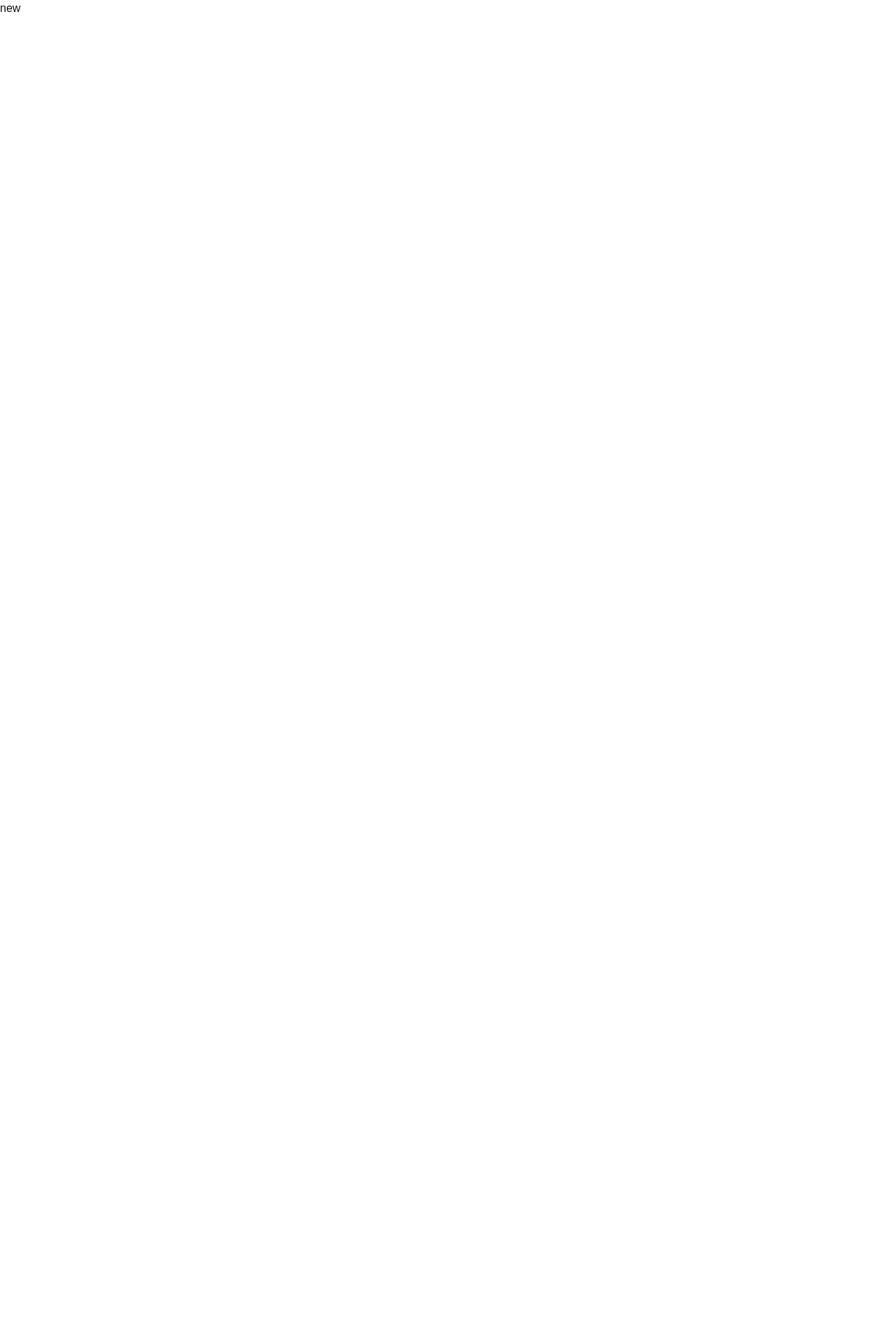
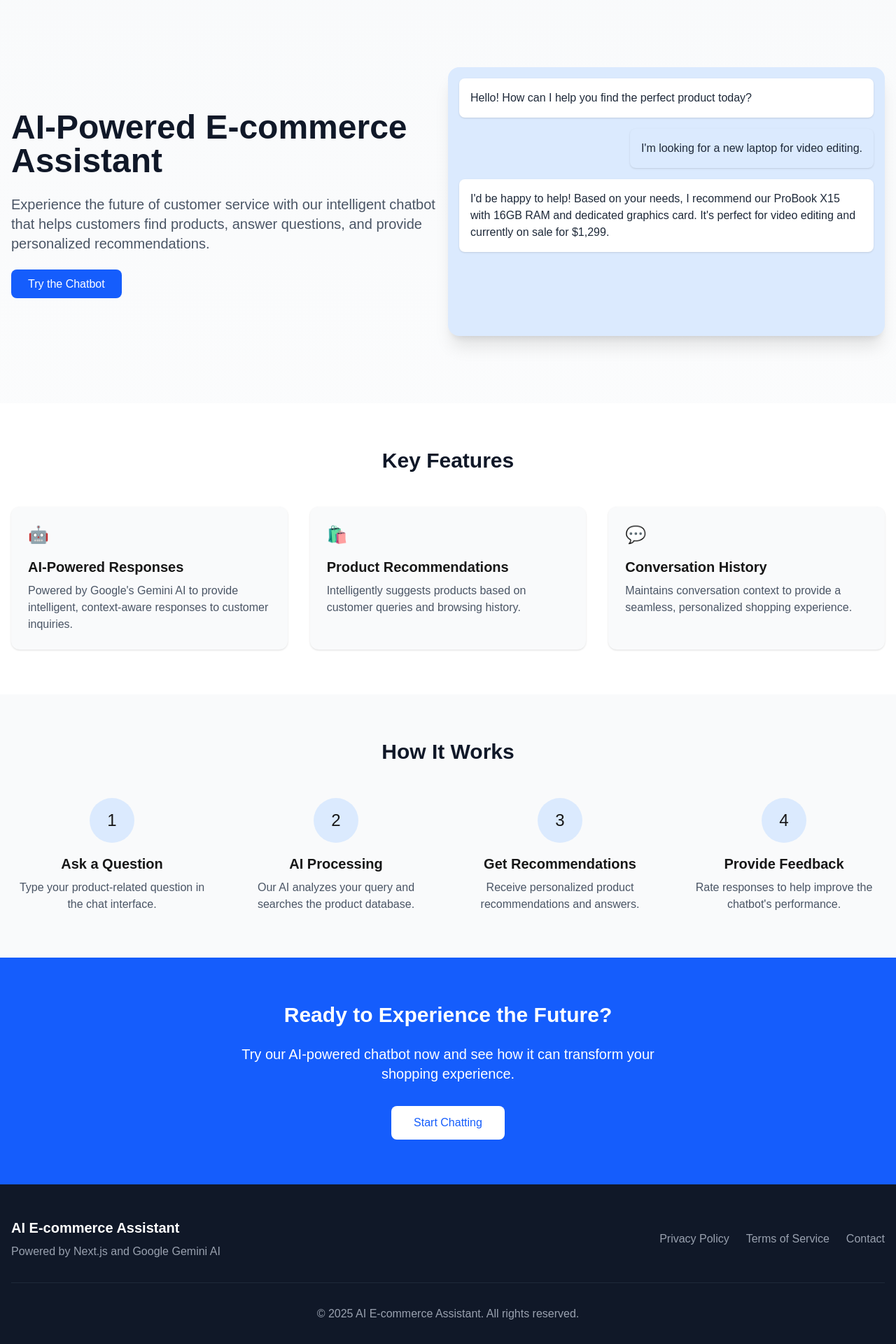
Before and after one commit to Moghadam80/chatbot-app, a Next.js app: page / in a window 1280 px wide. Shown: the top 1920 px of the page at 70% size. Before the commit the page ends 800 px from the top, so only its background shows below. Built offline with nearby package versions, Linux system fonts and the light colour scheme.

Commit message:
change theme

```diff
--- a/src/app/page.tsx
+++ b/src/app/page.tsx
@@ -1,10 +1,159 @@
-import Image from "next/image";
+import Link from 'next/link';
+import Image from 'next/image';
 import './globals.css';
 
 export default function Home() {
   return (
-   <div>
-    new
-   </div>
+    <div className="min-h-screen bg-gradient-to-b from-gray-50 to-white">
+      {/* Hero Section */}
+      <header className="container mx-auto px-4 py-16 md:py-24">
+        <div className="flex flex-col md:flex-row items-center justify-between">
+          <div className="md:w-1/2 mb-10 md:mb-0">
+            <h1 className="text-4xl md:text-5xl font-bold text-gray-900 mb-6">
+              AI-Powered E-commerce Assistant
+            </h1>
+            <p className="text-xl text-gray-600 mb-8">
+              Experience the future of customer service with our intelligent chatbot that helps customers find products, answer questions, and provide personalized recommendations.
+            </p>
+            <Link
+              href="/chat"
+              className="bg-blue-600 hover:bg-blue-700 text-white font-medium py-3 px-6 rounded-lg transition-colors"
+            >
+              Try the Chatbot
+            </Link>
+          </div>
+          <div className="md:w-1/2">
+            <div className="relative h-80 md:h-96 w-full">
+              <div className="absolute inset-0 bg-blue-100 rounded-2xl shadow-xl overflow-hidden">
+                <div className="p-4 h-full flex flex-col">
+                  <div className="bg-white rounded-lg p-4 mb-4 shadow-sm">
+                    <p className="text-gray-800">Hello! How can I help you find the perfect product today?</p>
+                  </div>
+                  <div className="bg-blue-100 rounded-lg p-4 mb-4 shadow-sm ml-auto max-w-[80%]">
+                    <p className="text-gray-800">I'm looking for a new laptop for video editing.</p>
+                  </div>
+                  <div className="bg-white rounded-lg p-4 shadow-sm">
+                    <p className="text-gray-800">I'd be happy to help! Based on your needs, I recommend our ProBook X15 with 16GB RAM and dedicated graphics card. It's perfect for video editing and currently on sale for $1,299.</p>
+                  </div>
+                </div>
+              </div>
+            </div>
+          </div>
+        </div>
+      </header>
+
+      {/* Features Section */}
+      <section className="bg-white py-16">
+        <div className="container mx-auto px-4">
+          <h2 className="text-3xl font-bold text-center text-gray-900 mb-12">
+            Key Features
+          </h2>
+          <div className="grid grid-cols-1 md:grid-cols-3 gap-8">
+            <div className="bg-gray-50 p-6 rounded-xl shadow-sm">
+              <div className="text-blue-600 text-2xl mb-4">🤖</div>
+              <h3 className="text-xl font-semibold mb-2">AI-Powered Responses</h3>
+              <p className="text-gray-600">
+                Powered by Google's Gemini AI to provide intelligent, context-aware responses to customer inquiries.
+              </p>
+            </div>
+            <div className="bg-gray-50 p-6 rounded-xl shadow-sm">
+              <div className="text-blue-600 text-2xl mb-4">🛍️</div>
+              <h3 className="text-xl font-semibold mb-2">Product Recommendations</h3>
+              <p className="text-gray-600">
+                Intelligently suggests products based on customer queries and browsing history.
+              </p>
+            </div>
+            <div className="bg-gray-50 p-6 rounded-xl shadow-sm">
+              <div className="text-blue-600 text-2xl mb-4">💬</div>
+              <h3 className="text-xl font-semibold mb-2">Conversation History</h3>
+              <p className="text-gray-600">
+                Maintains conversation context to provide a seamless, personalized shopping experience.
+              </p>
+            </div>
+          </div>
+        </div>
+      </section>
+
+      {/* How It Works Section */}
+      <section className="py-16 bg-gray-50">
+        <div className="container mx-auto px-4">
+          <h2 className="text-3xl font-bold text-center text-gray-900 mb-12">
+            How It Works
+          </h2>
+          <div className="grid grid-cols-1 md:grid-cols-4 gap-8">
+            <div className="text-center">
+              <div className="bg-blue-100 w-16 h-16 rounded-full flex items-center justify-center mx-auto mb-4">
+                <span className="text-2xl">1</span>
+              </div>
+              <h3 className="text-xl font-semibold mb-2">Ask a Question</h3>
+              <p className="text-gray-600">Type your product-related question in the chat interface.</p>
+            </div>
+            <div className="text-center">
+              <div className="bg-blue-100 w-16 h-16 rounded-full flex items-center justify-center mx-auto mb-4">
+                <span className="text-2xl">2</span>
+              </div>
+              <h3 className="text-xl font-semibold mb-2">AI Processing</h3>
+              <p className="text-gray-600">Our AI analyzes your query and searches the product database.</p>
+            </div>
+            <div className="text-center">
+              <div className="bg-blue-100 w-16 h-16 rounded-full flex items-center justify-center mx-auto mb-4">
+                <span className="text-2xl">3</span>
+              </div>
+              <h3 className="text-xl font-semibold mb-2">Get Recommendations</h3>
+              <p className="text-gray-600">Receive personalized product recommendations and answers.</p>
+            </div>
+            <div className="text-center">
+              <div className="bg-blue-100 w-16 h-16 rounded-full flex items-center justify-center mx-auto mb-4">
+                <span className="text-2xl">4</span>
+              </div>
+              <h3 className="text-xl font-semibold mb-2">Provide Feedback</h3>
+              <p className="text-gray-600">Rate responses to help improve the chatbot's performance.</p>
+            </div>
+          </div>
+        </div>
+      </section>
+
+      {/* CTA Section */}
+      <section className="py-16 bg-blue-600 text-white">
+        <div className="container mx-auto px-4 text-center">
+          <h2 className="text-3xl font-bold mb-6">Ready to Experience the Future?</h2>
+          <p className="text-xl mb-8 max-w-2xl mx-auto">
+            Try our AI-powered chatbot now and see how it can transform your shopping experience.
+          </p>
+          <Link
+            href="/chat"
+            className="bg-white text-blue-600 hover:bg-gray-100 font-medium py-3 px-8 rounded-lg transition-colors inline-block"
+          >
+            Start Chatting
+          </Link>
+        </div>
+      </section>
+
+      {/* Footer */}
+      <footer className="bg-gray-900 text-white py-12">
+        <div className="container mx-auto px-4">
+          <div className="flex flex-col md:flex-row justify-between items-center">
+            <div className="mb-6 md:mb-0">
+              <h3 className="text-xl font-bold">AI E-commerce Assistant</h3>
+              <p className="text-gray-400 mt-2">Powered by Next.js and Google Gemini AI</p>
+            </div>
+            <div className="flex space-x-6">
+              <a href="#" className="text-gray-400 hover:text-white transition-colors">
+                Privacy Policy
+              </a>
+              <a href="#" className="text-gray-400 hover:text-white transition-colors">
+                Terms of Service
+              </a>
+              <a href="#" className="text-gray-400 hover:text-white transition-colors">
+                Contact
+              </a>
+            </div>
+          </div>
+          <div className="mt-8 pt-8 border-t border-gray-800 text-center text-gray-400">
+            <p>© {new Date().getFullYear()} AI E-commerce Assistant. All rights reserved.</p>
+          </div>
+        </div>
+      </footer>
+    </div>
   );
 }
```
Also changed, not shown: src/app/chat/page.tsx (+58 -47 lines).
